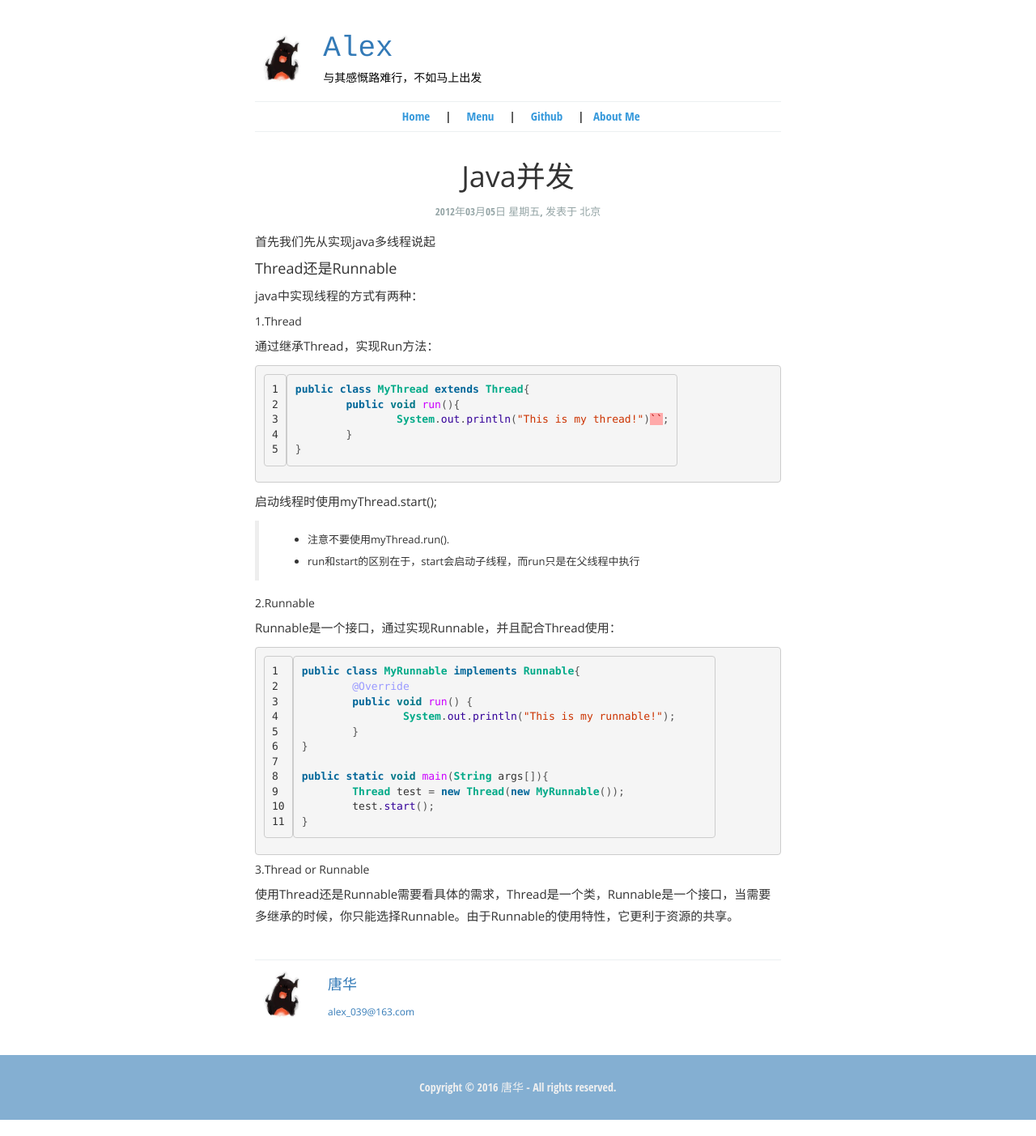
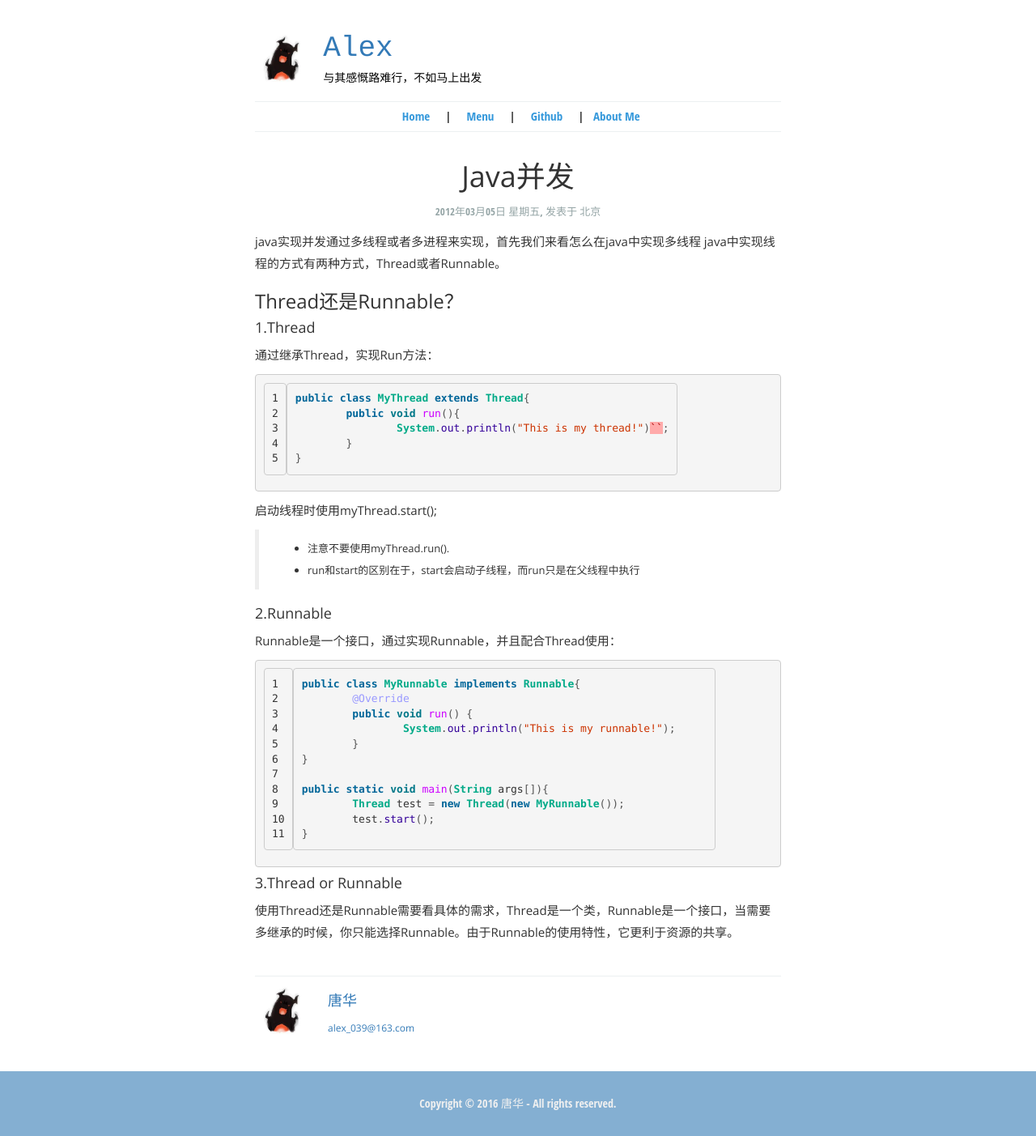
Before and after one commit to alex039/alex039.github.io, a Jekyll site: the page built from _posts/2017-04-20-my-first-articl.md, in a window 1280 px wide. Shown: the whole page at 81% size. Built offline with Jekyll 4.4.1, drawn with Linux system fonts in a browser that asks for light colours.

Commit message:
Update 2017-04-20-my-first-articl.md
modify

````diff
--- a/_posts/2017-04-20-my-first-articl.md
+++ b/_posts/2017-04-20-my-first-articl.md
@@ -6,13 +6,13 @@ location: 北京
 pulished: true
 excerpt_separator: "<!---more--->"
 ---
-首先我们先从实现java多线程说起
-#### Thread还是Runnable
+java实现并发通过多线程或者多进程来实现，首先我们来看怎么在java中实现多线程
+java中实现线程的方式有两种方式，Thread或者Runnable。
 
-java中实现线程的方式有两种：
+### Thread还是Runnable？
 <!---more--->
 
-##### 1.Thread
+#### 1.Thread
 
  通过继承Thread，实现Run方法：
 ``` java
@@ -26,7 +26,7 @@ public class MyThread extends Thread{
 > * 注意不要使用myThread.run().
 > * run和start的区别在于，start会启动子线程，而run只是在父线程中执行
 
-##### 2.Runnable
+#### 2.Runnable
 
 Runnable是一个接口，通过实现Runnable，并且配合Thread使用：
 ``` java
@@ -42,6 +42,6 @@ public static void main(String args[]){
 	test.start();
 }
 ```
-##### 3.Thread or Runnable
+#### 3.Thread or Runnable
 
 使用Thread还是Runnable需要看具体的需求，Thread是一个类，Runnable是一个接口，当需要多继承的时候，你只能选择Runnable。由于Runnable的使用特性，它更利于资源的共享。
````
